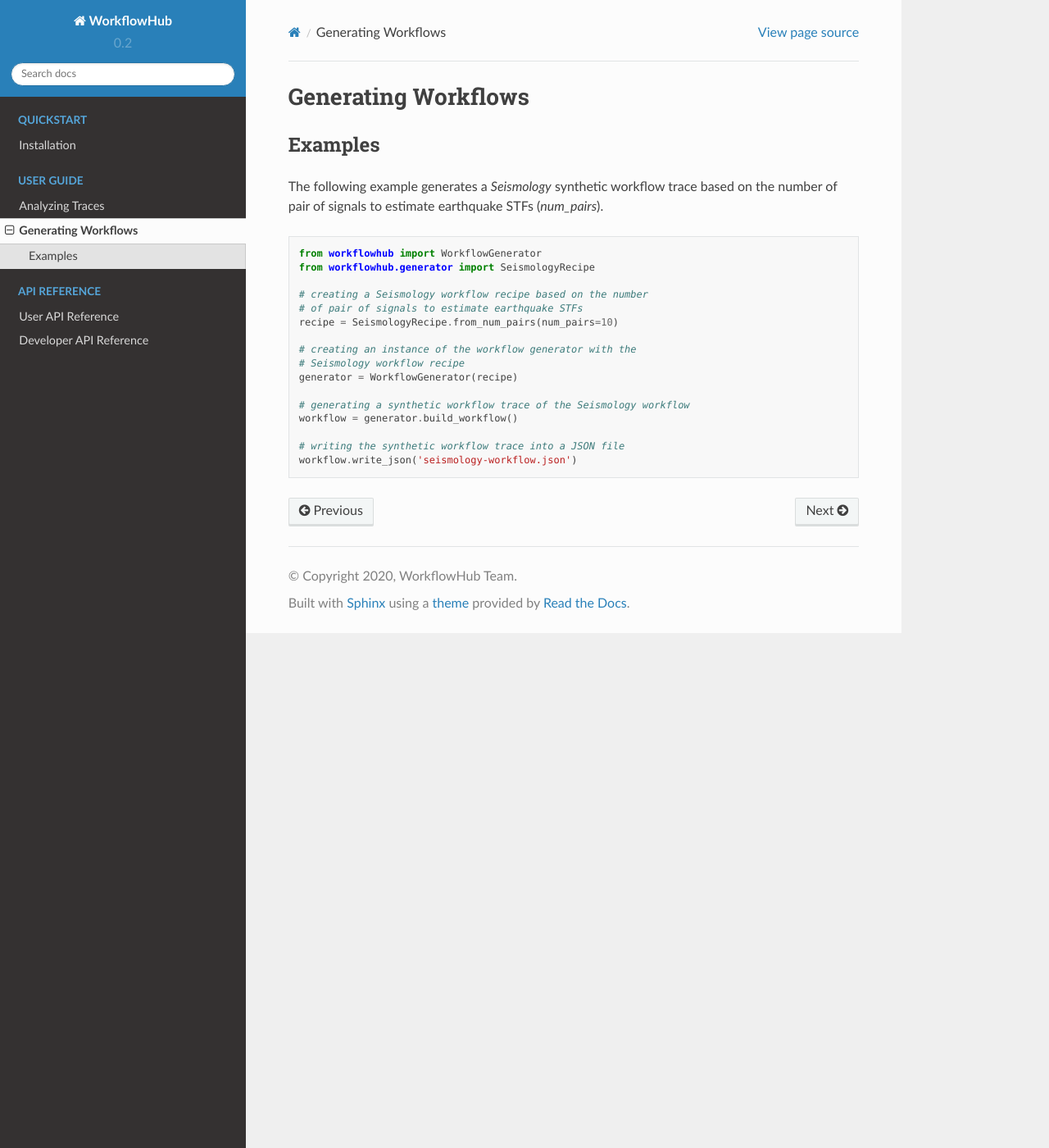
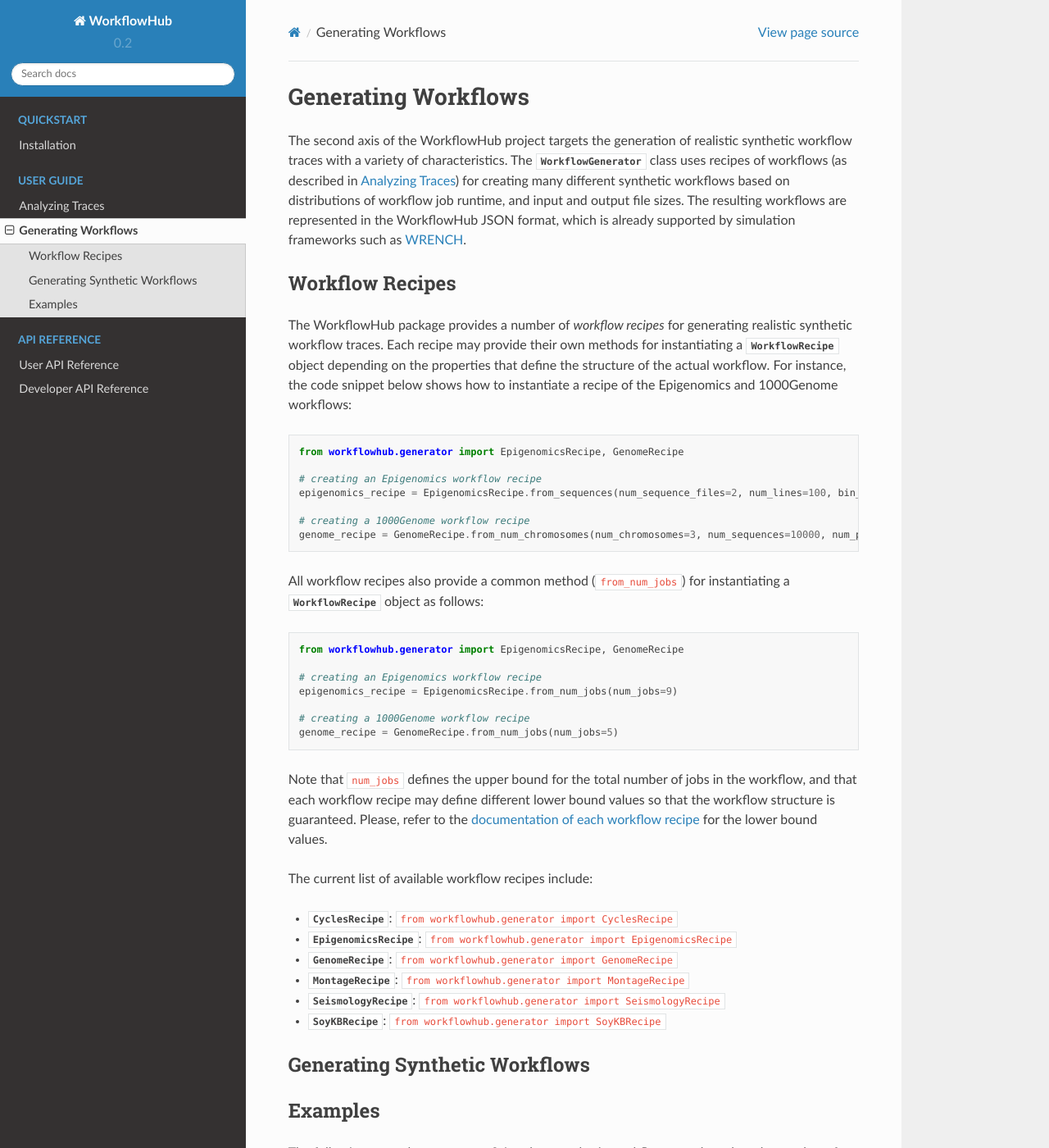
Before and after one commit to wfcommons/WfCommons, a Sphinx documentation site: the page built from docs/source/generating_workflows.rst, in a window 1280 px wide and 1400 px high. Shown: the whole window at 82% size. Built offline with Sphinx 7.4.7 and the Read the Docs theme 2.0.0, drawn with Linux system fonts in a browser that asks for light colours; some of the changed text lies outside the part shown.

Commit message:
improving documentation

```diff
--- a/docs/source/analyzing_traces.rst
+++ b/docs/source/analyzing_traces.rst
@@ -1,3 +1,5 @@
+.. _traces-label:
+
 Analyzing Traces
 ================
 
--- a/docs/source/generating_workflows.rst
+++ b/docs/source/generating_workflows.rst
@@ -1,11 +1,72 @@
 Generating Workflows
 ====================
+
+The second axis of the WorkflowHub project targets the generation of realistic
+synthetic workflow traces with a variety of characteristics. The
+:class:`~workflowhub.generator.generator.WorkflowGenerator` class uses recipes
+of workflows (as described in :ref:`traces-label`) for creating many different
+synthetic workflows based on distributions of workflow job runtime, and input
+and output file sizes.
+The resulting workflows are represented in the WorkflowHub JSON format, which
+is already supported by simulation frameworks such as
+`WRENCH <https://wrench-project.org>`_.
+
+Workflow Recipes
+----------------
+
+The WorkflowHub package provides a number of *workflow recipes* for generating
+realistic synthetic workflow traces. Each recipe may provide their own methods
+for instantiating a :class:`~workflowhub.generator.workflow.abstract_recipe.WorkflowRecipe`
+object depending on the properties that define the structure of the actual
+workflow. For instance, the code snippet below shows how to instantiate a recipe
+of the Epigenomics and 1000Genome workflows: ::
+
+    from workflowhub.generator import EpigenomicsRecipe, GenomeRecipe
+
+    # creating an Epigenomics workflow recipe
+    epigenomics_recipe = EpigenomicsRecipe.from_sequences(num_sequence_files=2, num_lines=100, bin_size=10)
+
+    # creating a 1000Genome workflow recipe
+    genome_recipe = GenomeRecipe.from_num_chromosomes(num_chromosomes=3, num_sequences=10000, num_populations=1)
+
+
+All workflow recipes also provide a common method (:code:`from_num_jobs`) for
+instantiating a :class:`~workflowhub.generator.workflow.abstract_recipe.WorkflowRecipe`
+object as follows: ::
+
+    from workflowhub.generator import EpigenomicsRecipe, GenomeRecipe
+
+    # creating an Epigenomics workflow recipe
+    epigenomics_recipe = EpigenomicsRecipe.from_num_jobs(num_jobs=9)
+
+    # creating a 1000Genome workflow recipe
+    genome_recipe = GenomeRecipe.from_num_jobs(num_jobs=5)
+
+Note that :code:`num_jobs` defines the upper bound for the total number of jobs in the
+workflow, and that each workflow recipe may define different lower bound values so
+that the workflow structure is guaranteed. Please, refer to the :ref:`documentation of
+each workflow recipe <workflowhub-generator-label>` for the lower bound values.
+
+The current list of available workflow recipes include:
+
+- :class:`~workflowhub.generator.workflow.cycles_recipe.CyclesRecipe`: :code:`from workflowhub.generator import CyclesRecipe`
+- :class:`~workflowhub.generator.workflow.epigenomics_recipe.EpigenomicsRecipe`: :code:`from workflowhub.generator import EpigenomicsRecipe`
+- :class:`~workflowhub.generator.workflow.genome_recipe.GenomeRecipe`: :code:`from workflowhub.generator import GenomeRecipe`
+- :class:`~workflowhub.generator.workflow.montage_recipe.MontageRecipe`: :code:`from workflowhub.generator import MontageRecipe`
+- :class:`~workflowhub.generator.workflow.seismology_recipe.SeismologyRecipe`: :code:`from workflowhub.generator import SeismologyRecipe`
+- :class:`~workflowhub.generator.workflow.soykb_recipe.SoyKBRecipe`: :code:`from workflowhub.generator import SoyKBRecipe`
+
+Generating Synthetic Workflows
+------------------------------
+
 
 Examples
 --------
 
 The following example generates a *Seismology* synthetic workflow trace
-based on the number of pair of signals to estimate earthquake STFs (`num_pairs`). ::
+based on the number of pair of signals to estimate earthquake STFs
+(:code:`num_pairs`), builds a synthetic workflow trace, and writes the
+synthetic trace to a JSON file. ::
 
     from workflowhub import WorkflowGenerator
     from workflowhub.generator import SeismologyRecipe
--- a/docs/source/user_api_generator.rst
+++ b/docs/source/user_api_generator.rst
@@ -1,3 +1,5 @@
+.. _workflowhub-generator-label:
+
 workflowhub.generator
 =====================
 
```
Also changed, not shown: docs/source/quickstart_installation.rst (+16 -2 lines).
